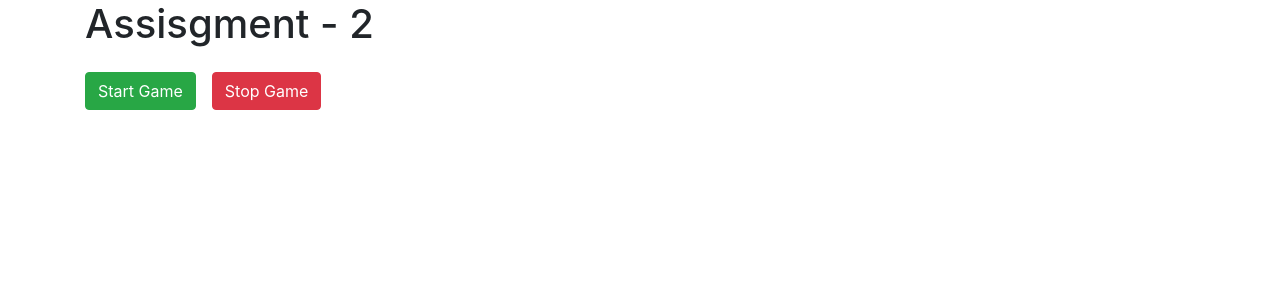
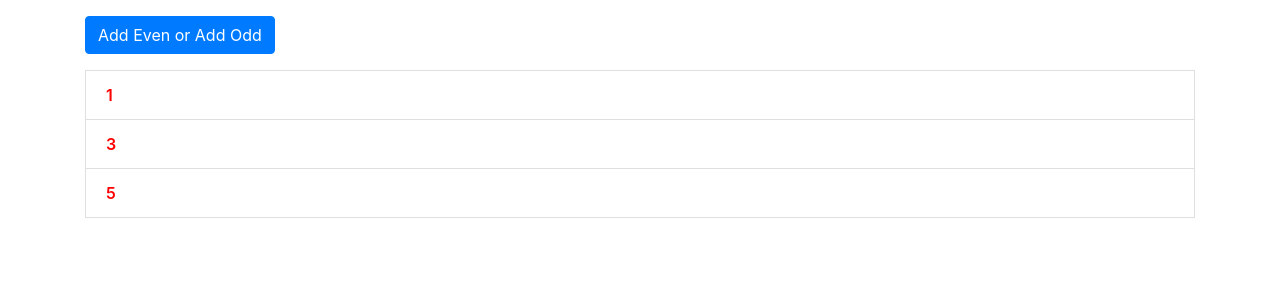
Before and after one commit to keval101/Angular-Start, an Angular app: page / in a window 1280 px wide. Shown: the top 300 px of the page. Built offline with nearby package versions, Linux system fonts and the light colour scheme.

Commit message:
ngif,ngfor,ngclass,ngstyle Recape

```diff
--- a/src/app/app.component.html
+++ b/src/app/app.component.html
@@ -26,7 +26,10 @@
       </app-server-element>
     </div>
   </div> -->
-  <div class="row">
+
+  <!-- Assisgment-2 -->
+
+  <!-- <div class="row">
     <div class="col-12">
       <h1 class="mb-4">Assisgment - 2</h1>
       <app-game-control (intervalFired) = 'onIntervalFired($event)'></app-game-control>
@@ -40,6 +43,8 @@
     <div class="col-2">
       <app-even *ngFor="let even of evenNumber" [evenNumber] = "even"></app-even>
     </div>
-  </div>
+  </div> -->
 
+
+  <app-if-for-recape></app-if-for-recape>
 </div>
--- a/src/app/app.module.ts
+++ b/src/app/app.module.ts
@@ -12,6 +12,7 @@ import { ServerElementComponent } from './server-element/server-element.componen
 import { GameControlComponent } from './game-control/game-control.component';
 import { OddComponent } from './odd/odd.component';
 import { EvenComponent } from './even/even.component';
+import { IfForRecapeComponent } from './if-for-recape/if-for-recape.component';
 
 @NgModule({
   declarations: [
@@ -25,6 +26,7 @@ import { EvenComponent } from './even/even.component';
     GameControlComponent,
     OddComponent,
     EvenComponent,
+    IfForRecapeComponent,
   ],
   imports: [
     BrowserModule,
--- /dev/null
+++ b/src/app/if-for-recape/if-for-recape.component.css
@@ -0,0 +1,8 @@
+.odd{
+    color:red;
+    font-weight: 600;
+}
+.even{
+    color: darkgreen;
+    font-weight: 600;
+}
--- /dev/null
+++ b/src/app/if-for-recape/if-for-recape.component.html
@@ -0,0 +1,10 @@
+<button class="btn btn-primary mt-3" (click)="Oddbtn = !Oddbtn">Add Even or Add Odd</button>
+
+<ul class="list-group mt-3">
+    <div *ngIf = "Oddbtn">
+        <li class="list-group-item" *ngFor = " let odd of oddNumbers" [ngClass]="{odd : odd % 2 > 0}"> {{odd}} </li>
+    </div>
+    <div *ngIf = "!Oddbtn">
+        <li class="list-group-item" *ngFor = " let even of evenNumbers"  [ngClass]="{even : even % 2 === 0}"> {{even}} </li>
+    </div>
+</ul>
--- /dev/null
+++ b/src/app/if-for-recape/if-for-recape.component.ts
@@ -0,0 +1,19 @@
+import { Component, OnInit } from '@angular/core';
+
+@Component({
+  selector: 'app-if-for-recape',
+  templateUrl: './if-for-recape.component.html',
+  styleUrls: ['./if-for-recape.component.css']
+})
+export class IfForRecapeComponent implements OnInit {
+
+  Oddbtn = true;
+  numbers:number[] = [1,2,3,4,5];
+  oddNumbers:number[] = [1,3,5]
+  evenNumbers:number[] = [2,4]
+  constructor() { }
+
+  ngOnInit(): void {
+  }
+
+}
```
